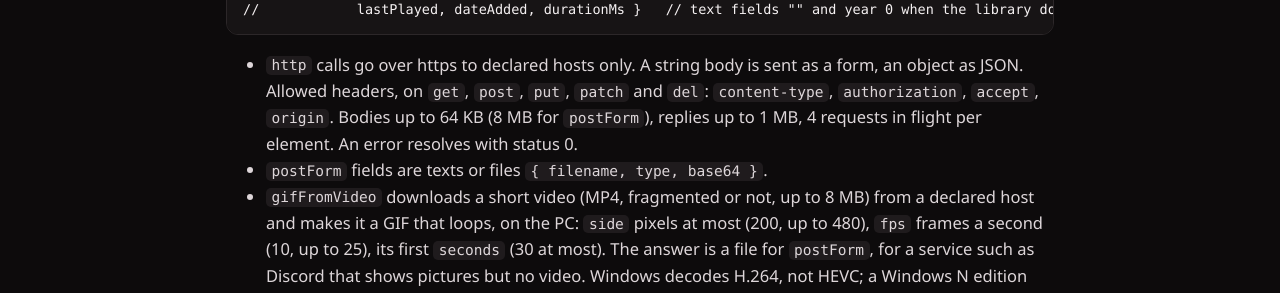
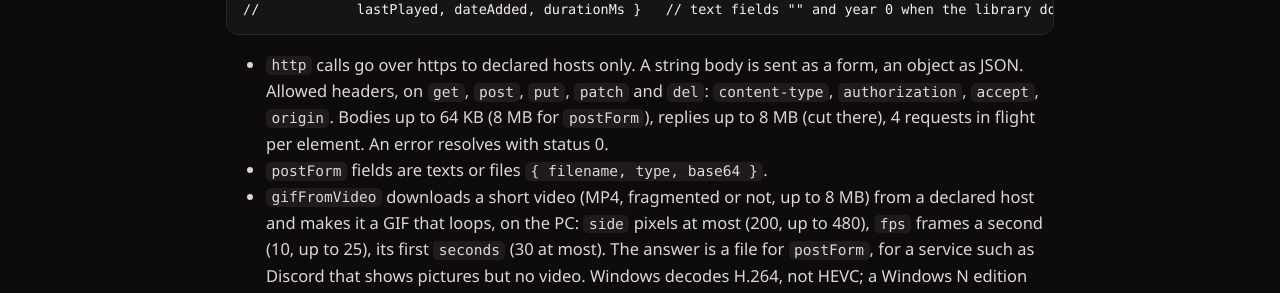
Before and after one commit to Shirowwww/ampify, a Jekyll site: the page built from docs/extensions/api.md, in a window 1280 px wide and 900 px high, scrolled down 13401 px. Shown: the part 155-448 px from the top of the window. Built offline with Jekyll 4.4.1, drawn with Linux system fonts in a browser that asks for light colours; our own code applies the rules of GitHub Pages for plain Markdown files.

Commit message:
docs: state the real size limit of http replies
The extension API page said http replies stop at 1 MB. The host reads
them up to 8 MB and cuts them there, since the animated covers of the
Discord presence. The paragraph is wrapped again to the page width.

````diff
--- a/docs/extensions/api.md
+++ b/docs/extensions/api.md
@@ -455,8 +455,9 @@ Ampify.library.tracks() -> Promise<track[]>         // permission library.read
 ```
 
 - `http` calls go over https to declared hosts only. A string body is sent as a form, an object as JSON. Allowed
-  headers, on `get`, `post`, `put`, `patch` and `del`: `content-type`, `authorization`, `accept`, `origin`. Bodies up to 64 KB (8 MB for `postForm`), replies up to 1 MB,
-  4 requests in flight per element. An error resolves with status 0.
+  headers, on `get`, `post`, `put`, `patch` and `del`: `content-type`, `authorization`, `accept`, `origin`. Bodies up
+  to 64 KB (8 MB for `postForm`), replies up to 8 MB (cut there), 4 requests in flight per element. An error resolves
+  with status 0.
 - `postForm` fields are texts or files `{ filename, type, base64 }`.
 - `gifFromVideo` downloads a short video (MP4, fragmented or not, up to 8 MB) from a declared host and makes it a GIF
   that loops, on the PC: `side` pixels at most (200, up to 480), `fps` frames a second (10, up to 25), its first
````
